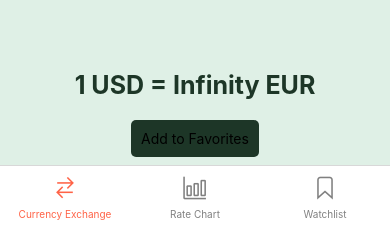
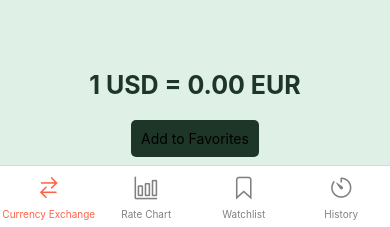
Before and after one commit to siddharth424/currency-converter, a React Native app: screen / in a window 390 px wide. Shown: the part 614-841 px from the top of the page. Built offline with nearby package versions, Linux system fonts and the light colour scheme; no server answers.

Commit message:
added history

```diff
--- a/navigation/MainContainer.js
+++ b/navigation/MainContainer.js
@@ -9,10 +9,12 @@ import Ionicons from "react-native-vector-icons/Ionicons";
 import CurrencyExchange from "./screens/CurrencyExchange";
 import RateChart from "./screens/RateChart";
 import WatchList from "./screens/WatchList";
+import History from "./screens/History";
 
 //Screen names
 const exchangeName = "Currency Exchange";
 const chartName = "Rate Chart";
+const history = "History"
 const watchlistName = "Watchlist";
 
 const Tab = createBottomTabNavigator();
@@ -48,6 +50,8 @@ function MainContainer() {
               iconName = focused ? "bar-chart" : "bar-chart-outline";
             } else if (rn === watchlistName) {
               iconName = focused ? "bookmark" : "bookmark-outline";
+            } else if (rn == history) {
+              iconName = focused ? "timer" : "timer-outline";
             }
 
             // You can return any component that you like here!
@@ -58,6 +62,7 @@ function MainContainer() {
         <Tab.Screen name={exchangeName} component={CurrencyExchange} />
         <Tab.Screen name={chartName} component={RateChart} />
         <Tab.Screen name={watchlistName} component={WatchList} />
+        <Tab.Screen name={history} component={History}/>
       </Tab.Navigator>
       </NavigationContainer>
   );
--- a/navigation/screens/CurrencyExchange.js
+++ b/navigation/screens/CurrencyExchange.js
@@ -12,7 +12,7 @@ const CurrencyExchange = () => {
   const [isFavorite, setIsFavorite] = useState(false);
 
   const convertCurrency = () => {
-    let result = (amount / exchangeRate).toFixed(2);
+    let result = (amount * exchangeRate).toFixed(2);
     return result;
   };
 
```
